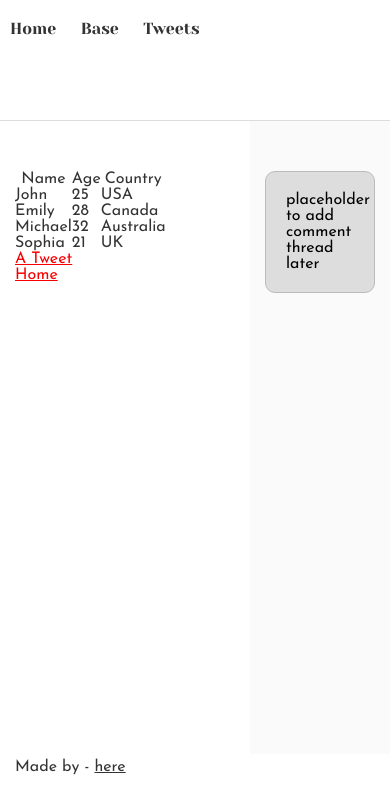
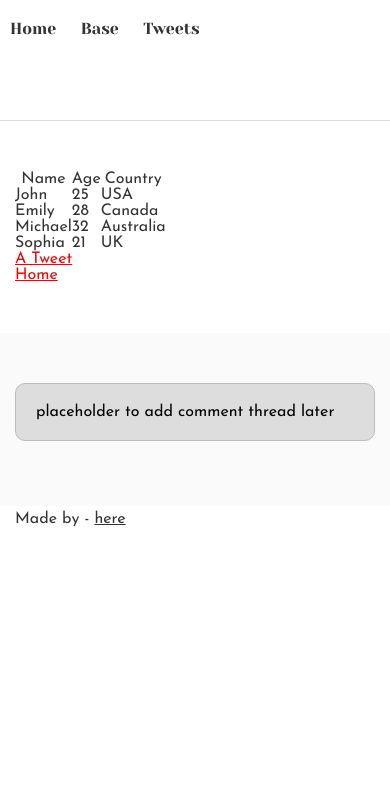
Before and after one commit to tolanny-studio/alx_html_css, a plain HTML site: page css_basic/index.html in a window 390 px wide. Drawn offline with Linux system fonts and the light colour scheme.

Commit message:
add responsiveness to page

```diff
--- a/css_basic/index.html
+++ b/css_basic/index.html
@@ -7,20 +7,7 @@
   <link href="styles.css" rel="stylesheet">
   <title>HTML Basic Structure</title>
 </head>
-<body>
-  <!-- <p>Lorem ipsum dolor sit amet consectetur adipisicing elit. Provident debitis eos, recusandae eligendi aperiam dolorem quam, veniam beatae ipsum facere ex! Odio sapiente rerum mollitia qui pariatur explicabo sequi fugiat?</p>
-
-  <p>Lorem ipsum dolor sit amet consectetur adipisicing elit. Provident debitis eos, recusandae eligendi aperiam dolorem quam, veniam beatae ipsum facere ex! Odio sapiente rerum mollitia qui pariatur explicabo sequi fugiat?</p>
-
-  <p>Lorem ipsum dolor sit amet consectetur adipisicing elit. Provident debitis eos, recusandae eligendi aperiam dolorem quam, veniam beatae ipsum facere ex! Odio sapiente rerum mollitia qui pariatur explicabo sequi fugiat?</p>
-
-  <p>Lorem ipsum dolor sit amet consectetur adipisicing elit. Provident debitis eos, recusandae eligendi aperiam dolorem quam, veniam beatae ipsum facere ex! Odio sapiente rerum mollitia qui pariatur explicabo sequi fugiat?</p>
-
-  <h1>Hello</h1>
-  <h2>Hello</h2>
-  <h3>Hello</h3>
-
-  <a href="https://www.youtube.com/"><img src="https://i.ibb.co/gTDZZT8/ALX-Logo-07.png" alt="alx logo"></a> -->
+<body class="works_on_smartphone">
 
   <header>
   <nav>
```
